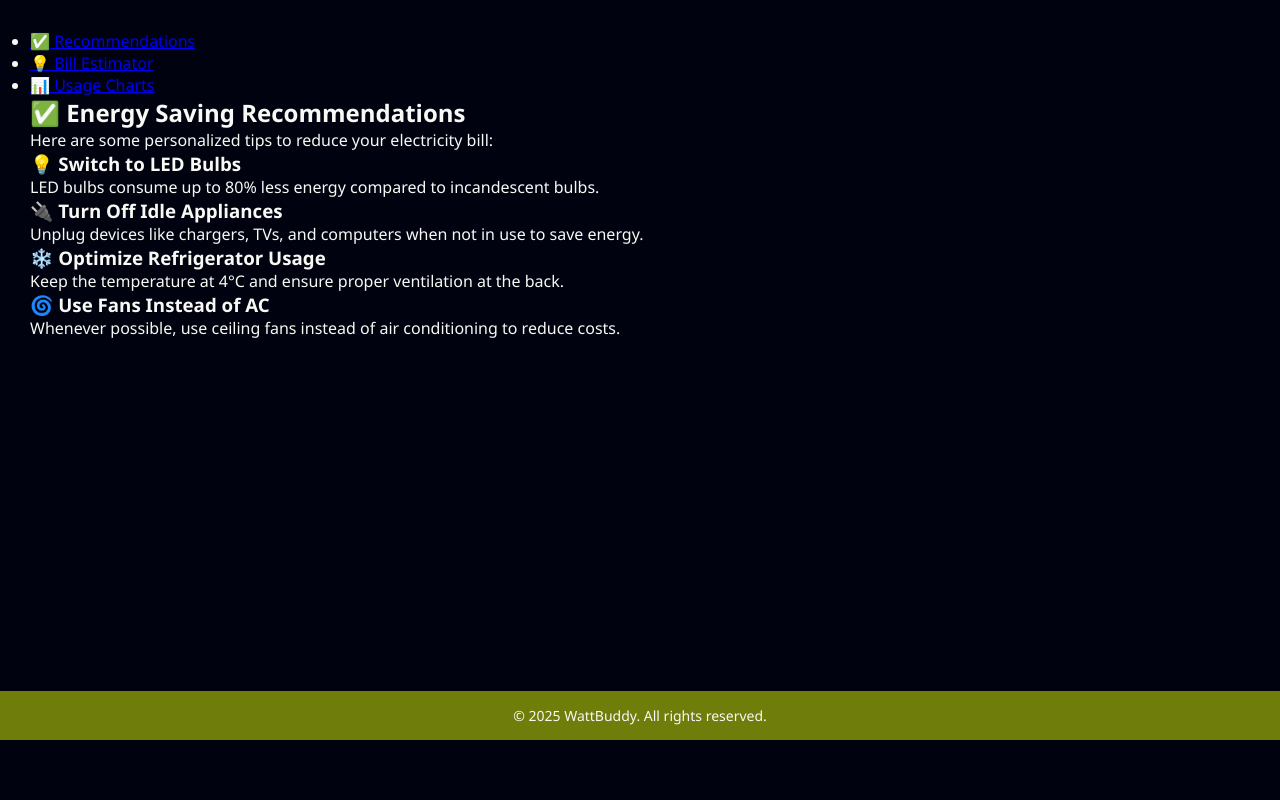
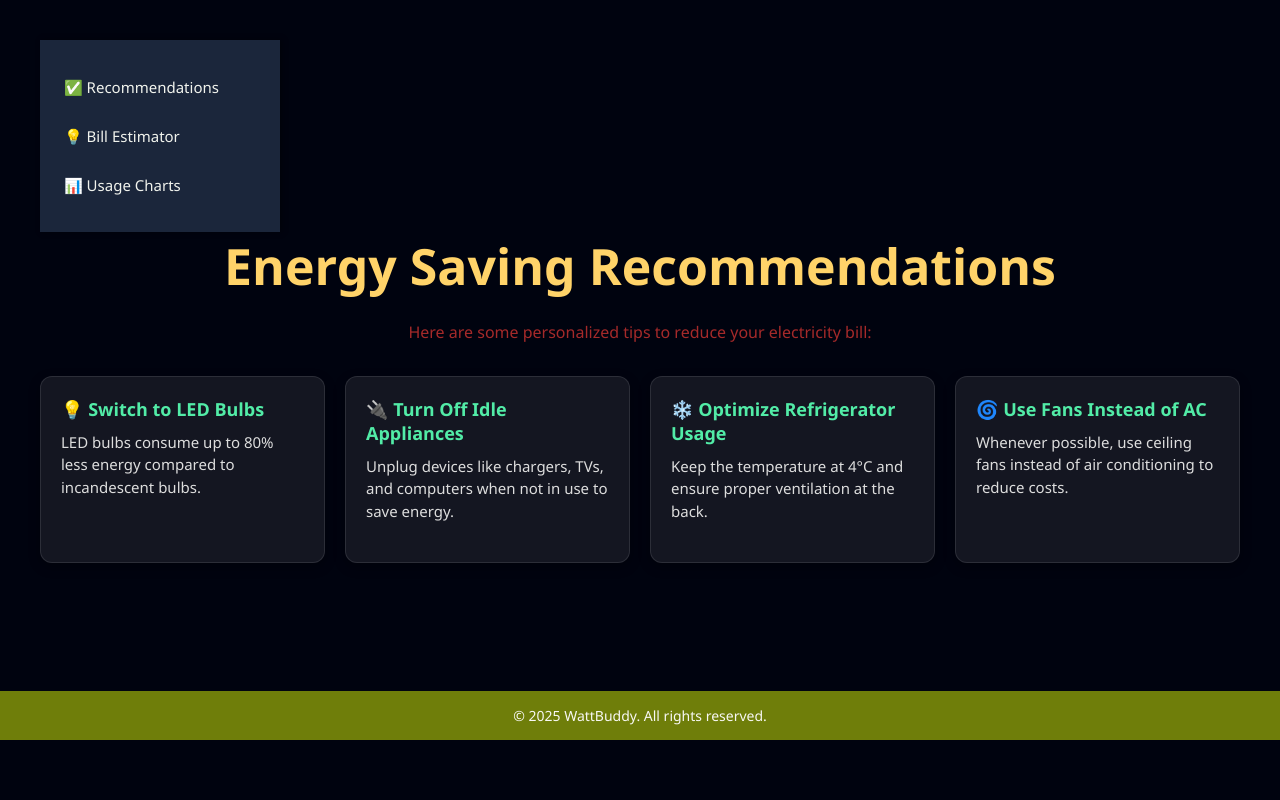
Before and after one commit to shivanshtholia/wattbuddy.ai, a Django app: page /recommendations/ in a window 1280 px wide. Shown: the part 60-860 px from the top of the page. Run offline with Django 5.2, Linux system fonts and the light colour scheme.

Commit message:
approx done

```diff
--- a/wattbuddy/dashboard/static/css/dashboard.css
+++ b/wattbuddy/dashboard/static/css/dashboard.css
@@ -101,3 +101,48 @@
     border-bottom: 3px solid #52eca7;
   }
 }
+
+.recommendations {
+  display: grid;
+  grid-template-columns: repeat(auto-fit, minmax(250px, 1fr)); /* responsive grid */
+  gap: 20px;
+  margin-top: 30px;
+}
+
+.recommendations .card {
+  background: rgba(255, 255, 255, 0.08);
+  border: 1px solid rgba(255, 255, 255, 0.1);
+  padding: 20px;
+  border-radius: 12px;
+  box-shadow: 0 4px 12px rgba(0,0,0,0.3);
+  transition: transform 0.3s ease, box-shadow 0.3s ease;
+}
+
+.recommendations .card:hover {
+  transform: translateY(-8px);
+  box-shadow: 0 8px 20px rgba(0,0,0,0.5);
+}
+
+.recommendations .card h3 {
+  font-size: 18px;
+  margin-bottom: 10px;
+  color: #52eca7; /* same accent as navbar */
+}
+
+.recommendations .card p {
+  font-size: 15px;
+  line-height: 1.5;
+  color: #ddd;
+}
+
+h2 {
+  font-size: 24px;
+  margin-bottom: 10px;
+  color: #ffd369; /* matches hover color in nav */
+}
+
+p {
+  font-size: 16px;
+  margin-bottom: 20px;
+  color: #f8f8f5;
+}
--- a/wattbuddy/dashboard/templates/dashboard/charts.html
+++ b/wattbuddy/dashboard/templates/dashboard/charts.html
@@ -5,6 +5,7 @@
 
 {% block extra_css %}
 <link rel="stylesheet" href="{% static 'css/charts.css' %}">
+<link rel="stylesheet" href="{% static 'css/dashboard.css' %}">
 {% endblock %}
 
 {% block content %}
@@ -15,8 +16,9 @@
     <li><a href="{% url 'charts' %}">📊 Usage Charts</a></li>
   </ul>
 </div>
+<center>
+  <h2>Usage Charts</h2>
 <div class="charts-container">
-  <h2>Usage Charts</h2>
 
   <!-- Dropdown for chart type -->
   <label for="chartType">Select Chart:</label>
@@ -28,7 +30,7 @@
 
   <!-- Chart Canvas -->
   <canvas id="usageChart"></canvas>
-</div>
+</div></center>
 
 <!-- Chart.js Library -->
 <script src="https://cdn.jsdelivr.net/npm/chart.js"></script>
--- a/wattbuddy/dashboard/templates/dashboard/recommendations.html
+++ b/wattbuddy/dashboard/templates/dashboard/recommendations.html
@@ -1,5 +1,8 @@
 {% extends "base.html" %}
-
+{%load static %}
+{% block extra_css %}
+<link rel="stylesheet" href="{% static 'css/dashboard.css' %}">
+{% endblock %}
 
 {% block content %}
 <div class="sidebar">
@@ -9,8 +12,8 @@
     <li><a href="{% url 'charts' %}">📊 Usage Charts</a></li>
   </ul>
 </div>
-  <h2>✅ Energy Saving Recommendations</h2>
-  <p>Here are some personalized tips to reduce your electricity bill:</p>
+  <center><h2> Energy Saving Recommendations</h2>
+  <p>Here are some personalized tips to reduce your electricity bill:</p></center>
 
   <div class="recommendations">
     <div class="card">
```
Also changed, not shown: wattbuddy/dashboard/templates/dashboard/bill_estimator.html (+6 -3 lines), wattbuddy/dashboard/static/css/charts.css (line endings or trailing spaces).
